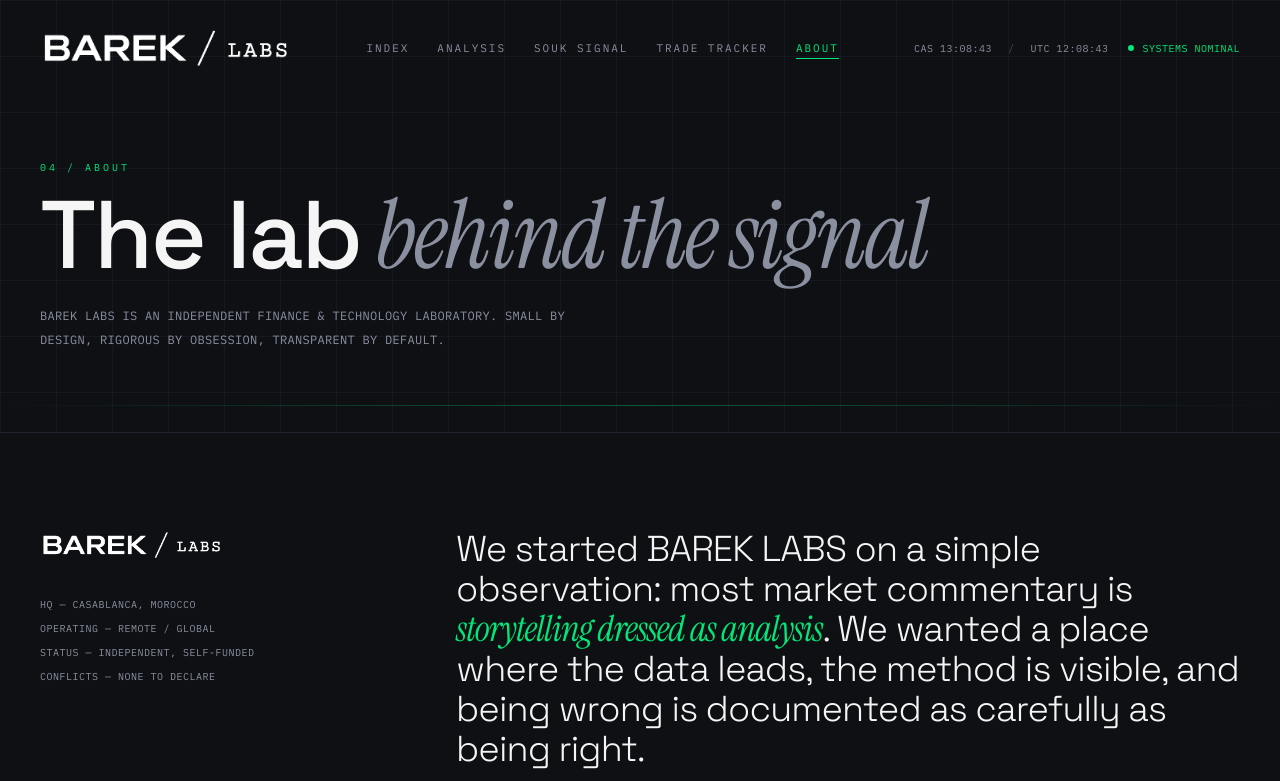
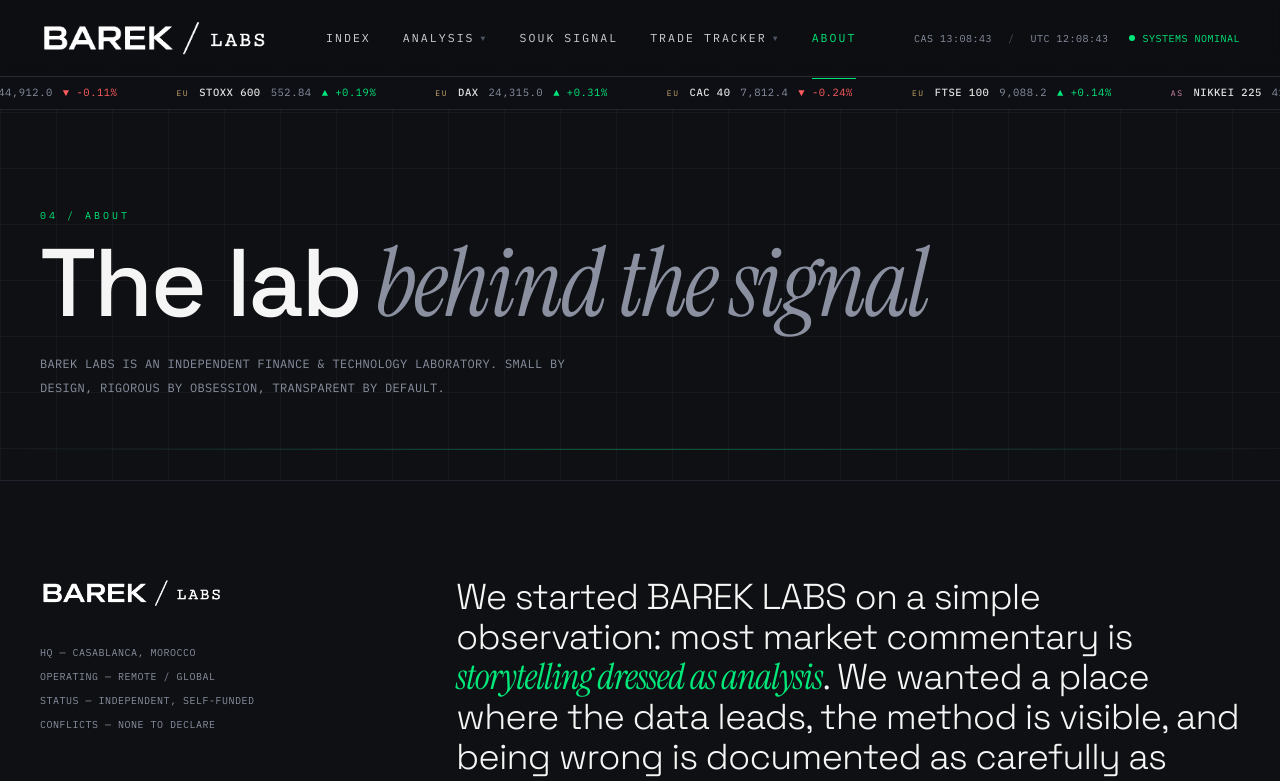
Before and after one commit to Elya-saz/bareklabs-website, a React (Vite) app: page /about in a window 1280 px wide. Shown: the top 781 px of the page. Built offline with nearby package versions, Linux system fonts and the light colour scheme.

Commit message:
feat: global market tape bar, hover dropdown sub-menus

```diff
--- a/src/components/Layout.tsx
+++ b/src/components/Layout.tsx
@@ -3,27 +3,104 @@
 import { cn } from '@/lib/utils'
 import { Reveal } from '@/components/lab'
 
-const NAV = [
+/* ---------- NAV STRUCTURE (with sub-categories on hover) ---------- */
+type NavItem = {
+  to: string
+  label: string
+  code: string
+  children?: { to: string; label: string; note: string }[]
+}
+
+const NAV: NavItem[] = [
   { to: '/', label: 'INDEX', code: '00' },
-  { to: '/analysis', label: 'ANALYSIS', code: '01' },
+  {
+    to: '/analysis',
+    label: 'ANALYSIS',
+    code: '01',
+    children: [
+      { to: '/analysis/insights', label: 'INSIGHTS', note: 'Research notes & reads' },
+      { to: '/analysis/ideas', label: 'INVESTMENT IDEAS', note: 'Theses with receipts' },
+    ],
+  },
   { to: '/souk-signal', label: 'SOUK SIGNAL', code: '02' },
-  { to: '/trade-tracker', label: 'TRADE TRACKER', code: '03' },
+  {
+    to: '/trade-tracker',
+    label: 'TRADE TRACKER',
+    code: '03',
+    children: [
+      { to: '/trade-tracker/stocks', label: 'STOCKS', note: 'Equity ledger, live' },
+      { to: '/trade-tracker/crypto', label: 'CRYPTO', note: 'Digital assets ledger' },
+    ],
+  },
   { to: '/about', label: 'ABOUT', code: '04' },
 ]
 
-const TICKER_ITEMS = [
-  { s: 'BVX COMP', v: '4,213.86', d: '+0.84%', up: true },
-  { s: 'ATW', v: '412.50', d: '+1.92%', up: true },
-  { s: 'CSRH', v: '118.20', d: '-0.34%', up: false },
-  { s: 'IAM', v: '129.95', d: '+0.51%', up: true },
-  { s: 'BTC/USD', v: '97,431', d: '+2.18%', up: true },
-  { s: 'ETH/USD', v: '3,812', d: '-1.04%', up: false },
-  { s: 'MASI', v: '13,204.1', d: '+0.22%', up: true },
-  { s: 'LBV', v: '205.40', d: '+0.76%', up: true },
-  { s: 'SOL/USD', v: '214.6', d: '+3.41%', up: true },
-  { s: 'TQM', v: '88.15', d: '-0.12%', up: false },
+/* ---------- GLOBAL MARKET TAPE (indices + MAG7 + crypto) ---------- */
+const TAPE: { s: string; v: string; d: string; up: boolean; g: string }[] = [
+  // US indices
+  { s: 'S&P 500', v: '6,412.30', d: '+0.42%', up: true, g: 'US' },
+  { s: 'NASDAQ', v: '21,208.7', d: '+0.68%', up: true, g: 'US' },
+  { s: 'DOW', v: '44,912.0', d: '-0.11%', up: false, g: 'US' },
+  // Europe
+  { s: 'STOXX 600', v: '552.84', d: '+0.19%', up: true, g: 'EU' },
+  { s: 'DAX', v: '24,315.0', d: '+0.31%', up: true, g: 'EU' },
+  { s: 'CAC 40', v: '7,812.4', d: '-0.24%', up: false, g: 'EU' },
+  { s: 'FTSE 100', v: '9,088.2', d: '+0.14%', up: true, g: 'EU' },
+  // Asia
+  { s: 'NIKKEI 225', v: '41,204.0', d: '+1.02%', up: true, g: 'AS' },
+  { s: 'HANG SENG', v: '25,118.0', d: '-0.47%', up: false, g: 'AS' },
+  { s: 'CSI 300', v: '4,086.5', d: '+0.36%', up: true, g: 'AS' },
+  // MAG 7
+  { s: 'AAPL', v: '232.40', d: '+0.83%', up: true, g: 'M7' },
+  { s: 'MSFT', v: '512.15', d: '+0.57%', up: true, g: 'M7' },
+  { s: 'NVDA', v: '182.66', d: '+1.94%', up: true, g: 'M7' },
+  { s: 'GOOGL', v: '196.28', d: '-0.32%', up: false, g: 'M7' },
+  { s: 'AMZN', v: '224.10', d: '+0.44%', up: true, g: 'M7' },
+  { s: 'META', v: '712.90', d: '+1.12%', up: true, g: 'M7' },
+  { s: 'TSLA', v: '308.72', d: '-1.28%', up: false, g: 'M7' },
+  // Crypto
+  { s: 'BTC', v: '97,431', d: '+2.18%', up: true, g: 'CR' },
+  { s: 'ETH', v: '3,812', d: '-1.04%', up: false, g: 'CR' },
+  { s: 'SOL', v: '214.60', d: '+3.41%', up: true, g: 'CR' },
+  { s: 'TAO', v: '412.30', d: '+5.02%', up: true, g: 'CR' },
+  { s: 'ICP', v: '12.84', d: '-0.86%', up: false, g: 'CR' },
+  { s: 'ZEC', v: '58.42', d: '+4.17%', up: true, g: 'CR' },
 ]
 
+/* keep old export name working for Home.tsx legacy import */
+const TICKER_ITEMS = TAPE.map((t) => ({ s: t.s, v: t.v, d: t.d, up: t.up }))
+export { TICKER_ITEMS }
+
+const GROUP_TONE: Record<string, string> = {
+  US: 'text-[#7db4ff]',
+  EU: 'text-[#c9a86a]',
+  AS: 'text-[#d98cb3]',
+  M7: 'text-[#9d8cff]',
+  CR: 'text-signal',
+}
+
+function TapeBar() {
+  const items = [...TAPE, ...TAPE]
+  return (
+    <div className="overflow-hidden border-b border-line bg-[#0d0f14]">
+      <div className="ticker-track flex w-max items-center py-2">
+        {items.map((it, i) => (
+          <div key={i} className="flex items-center gap-2.5 px-5 font-mono-lab text-[10.5px] tracking-wider">
+            <span className={cn('text-[8px] tracking-[0.2em]', GROUP_TONE[it.g])}>{it.g}</span>
+            <span className="font-medium text-foreground/90">{it.s}</span>
+            <span className="tabular-nums text-dim">{it.v}</span>
+            <span className={cn('tabular-nums', it.up ? 'text-signal' : 'text-[#ff5c5c]')}>
+              {it.up ? '▲' : '▼'} {it.d}
+            </span>
+            <span className="ml-2 h-3 w-px bg-line" />
+          </div>
+        ))}
+      </div>
+    </div>
+  )
+}
+
+/* ---------- CLOCK ---------- */
 function Clock() {
   const [now, setNow] = useState(new Date())
   useEffect(() => {
@@ -41,6 +118,72 @@
   )
 }
 
+/* ---------- DESKTOP NAV ITEM (hover dropdown) ---------- */
+function DesktopNavItem({ n }: { n: NavItem }) {
+  const loc = useLocation()
+  const isActive = n.to === '/' ? loc.pathname === '/' : loc.pathname.startsWith(n.to)
+
+  if (!n.children) {
+    return (
+      <NavLink
+        to={n.to}
+        end={n.to === '/'}
+        className={cn(
+          'nav-link flex h-full items-center font-mono-lab text-[11.5px] tracking-[0.18em] transition-colors',
+          isActive ? 'active text-signal' : 'text-foreground/85 hover:text-signal'
+        )}
+      >
+        {n.label}
+      </NavLink>
+    )
+  }
+
+  return (
+    <div className="group relative flex h-full items-center">
+      <NavLink
+        to={n.to}
+        className={cn(
+          'nav-link flex items-center gap-1.5 font-mono-lab text-[11.5px] tracking-[0.18em] transition-colors',
+          isActive ? 'active text-signal' : 'text-foreground/85 group-hover:text-signal'
+        )}
+      >
+        {n.label}
+        <span className="text-[8px] text-faint transition-all duration-300 group-hover:rotate-180 group-hover:text-signal">▼</span>
+      </NavLink>
+
+      {/* dropdown */}
+      <div className="invisible absolute left-1/2 top-full z-50 -translate-x-1/2 pt-3 opacity-0 transition-all duration-300 group-hover:visible group-hover:opacity-100">
+        <div className="min-w-[240px] border border-line bg-[#0d0f14] shadow-[0_20px_60px_rgba(0,0,0,0.6)]">
+          <div className="border-b border-line px-5 py-2.5 font-mono-lab text-[8px] tracking-[0.3em] text-faint">
+            {n.label} / SUB-SECTIONS
+          </div>
+          {n.children.map((c) => (
+            <NavLink
+              key={c.to}
+              to={c.to}
+              className={({ isActive: subActive }) =>
+                cn(
+                  'group/sub flex items-center justify-between gap-6 border-b border-line/50 px-5 py-3.5 transition-colors last:border-0 hover:bg-signal/[0.06]',
+                  subActive && 'bg-signal/[0.04]'
+                )
+              }
+            >
+              <div>
+                <div className={cn('font-mono-lab text-[11px] tracking-[0.2em]', 'text-foreground/90 group-hover/sub:text-signal')}>
+                  {c.label}
+                </div>
+                <div className="mt-1 font-mono-lab text-[9px] tracking-wider text-faint">{c.note}</div>
+              </div>
+              <span className="font-mono-lab text-faint transition-all duration-300 group-hover/sub:translate-x-1 group-hover/sub:text-signal">→</span>
+            </NavLink>
+          ))}
+        </div>
+      </div>
+    </div>
+  )
+}
+
+/* ---------- LAYOUT ---------- */
 export default function Layout() {
   const [scrolled, setScrolled] = useState(false)
   const [menuOpen, setMenuOpen] = useState(false)
@@ -61,29 +204,21 @@
   return (
     <div className="min-h-screen bg-background text-foreground">
       {/* ---- header ---- */}
-      <header
+      <header className="fixed inset-x-0 top-0 z-50">
+        <div
           className={cn(
-          'fixed inset-x-0 top-0 z-50 border-b transition-all duration-500',
-          scrolled ? 'border-line bg-[#060606]/90 backdrop-blur-md' : 'border-transparent bg-transparent'
+            'border-b transition-all duration-500',
+            scrolled ? 'border-line bg-[#0c0e12]/95 backdrop-blur-md' : 'border-line/60 bg-[#0c0e12]/80 backdrop-blur-sm'
           )}
         >
-        <div className="mx-auto flex h-20 max-w-[1440px] items-center justify-between px-5 md:h-24 md:px-10">
+          <div className="mx-auto flex h-20 max-w-[1440px] items-stretch justify-between px-5 md:h-[76px] md:px-10">
             <Link to="/" className="flex items-center gap-3">
-            <img src="/logo.svg" alt="BAREK LABS" className="h-9 w-auto md:h-11" />
+              <img src="/logo.svg" alt="BAREK LABS" className="h-8 w-auto md:h-10" />
             </Link>
 
-          <nav className="hidden items-center gap-7 md:flex">
+            <nav className="hidden items-stretch gap-8 md:flex">
               {NAV.map((n) => (
-              <NavLink
-                key={n.to}
-                to={n.to}
-                end={n.to === '/'}
-                className={({ isActive }) =>
-                  cn('nav-link font-mono-lab text-[11px] tracking-[0.18em] text-dim hover:text-foreground', isActive && 'active')
-                }
-              >
-                {n.label}
-              </NavLink>
+                <DesktopNavItem key={n.to} n={n} />
               ))}
             </nav>
 
@@ -106,25 +241,45 @@
 
           {/* mobile menu */}
           {menuOpen && (
-          <nav className="border-t border-line bg-[#060606] px-5 py-6 md:hidden">
+            <nav className="border-t border-line bg-[#0c0e12] px-5 py-6 md:hidden">
               {NAV.map((n) => (
+                <div key={n.to}>
                   <NavLink
-                key={n.to}
                     to={n.to}
                     end={n.to === '/'}
                     className={({ isActive }) =>
                       cn(
                         'flex items-baseline gap-3 py-3 font-mono-lab text-sm tracking-[0.15em]',
-                    isActive ? 'text-signal' : 'text-dim'
+                        isActive ? 'text-signal' : 'text-foreground/80'
                       )
                     }
                   >
                     <span className="text-[10px] text-faint">{n.code}</span>
                     {n.label}
                   </NavLink>
+                  {n.children && (
+                    <div className="mb-2 ml-8 border-l border-line pl-4">
+                      {n.children.map((c) => (
+                        <NavLink
+                          key={c.to}
+                          to={c.to}
+                          className={({ isActive }) =>
+                            cn('block py-2 font-mono-lab text-[11px] tracking-[0.2em]', isActive ? 'text-signal' : 'text-dim')
+                          }
+                        >
+                          {c.label}
+                        </NavLink>
+                      ))}
+                    </div>
+                  )}
+                </div>
               ))}
             </nav>
           )}
+        </div>
+
+        {/* ---- global market tape under menu ---- */}
+        <TapeBar />
       </header>
 
       {/* ---- page ---- */}
@@ -133,7 +288,7 @@
       </main>
 
       {/* ---- footer ---- */}
-      <footer className="border-t border-line bg-[#050505]">
+      <footer className="border-t border-line bg-[#0a0c10]">
         <div className="mx-auto max-w-[1440px] px-5 py-14 md:px-10">
           <div className="grid gap-10 md:grid-cols-12">
             <div className="md:col-span-5">
@@ -176,7 +331,7 @@
           </div>
           <div className="mt-14 flex flex-col items-start justify-between gap-4 border-t border-line pt-6 font-mono-lab text-[10px] tracking-[0.2em] text-faint md:flex-row md:items-center">
             <span>© 2026 BAREK LABS — ALL SIGNALS RESERVED</span>
-            <span>BUILD 0.4.2 / VERCEL-READY</span>
+            <span>BUILD 0.5.0 / VERCEL-READY</span>
           </div>
         </div>
       </footer>
@@ -199,7 +354,7 @@
   children?: React.ReactNode
 }) {
   return (
-    <section className="lab-grid relative border-b border-line pt-32 pb-16 md:pt-40 md:pb-20">
+    <section className="lab-grid relative border-b border-line pt-44 pb-16 md:pt-52 md:pb-20">
       <div className="scanline" />
       <div className="mx-auto max-w-[1440px] px-5 md:px-10">
         <Reveal>
@@ -232,5 +387,3 @@
     </Reveal>
   )
 }
-
-export { TICKER_ITEMS }
```
Lines whose indentation alone changed are shown as unchanged.
